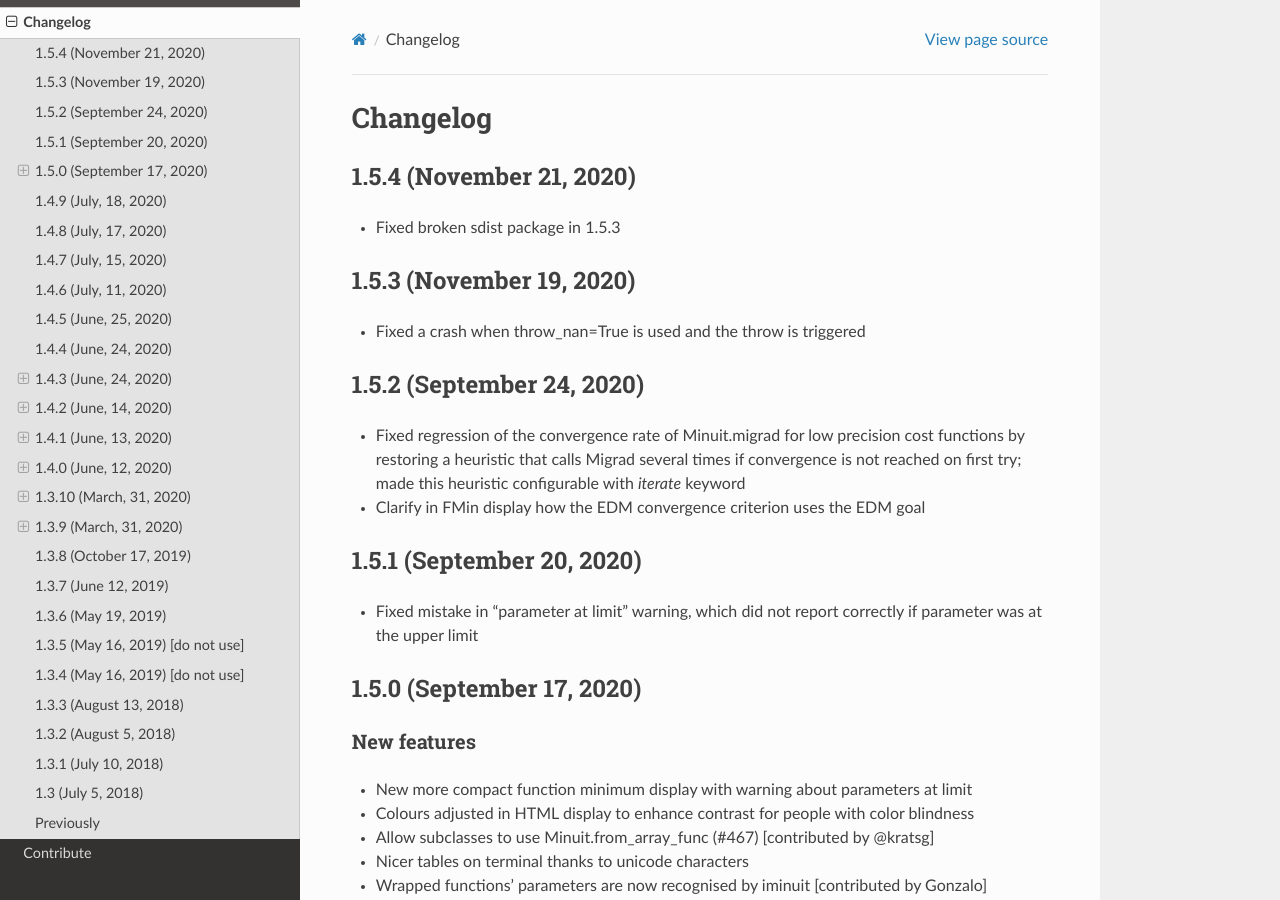
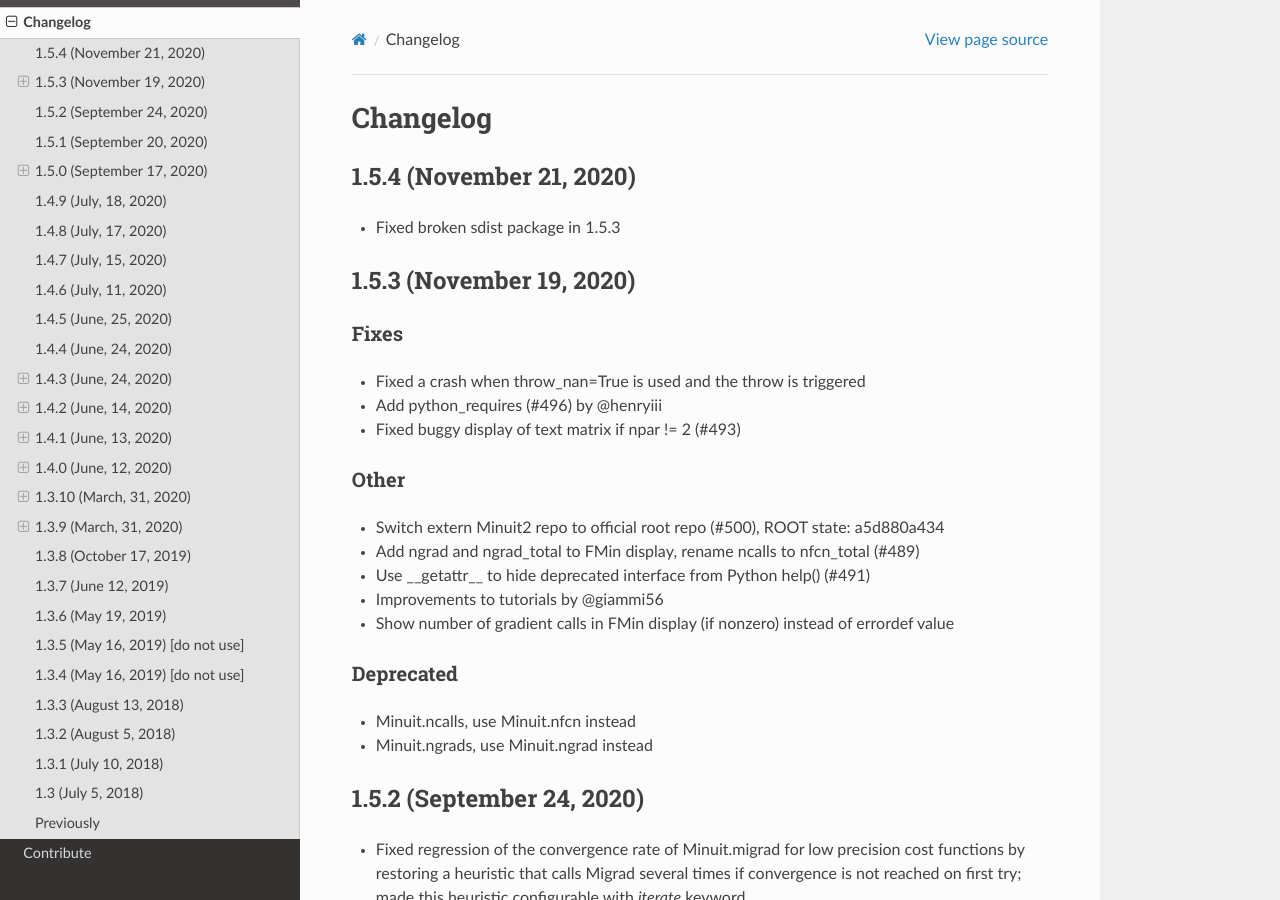
Before and after one commit to scikit-hep/iminuit, a Sphinx documentation site: the page built from doc/changelog.rst, in a window 1280 px wide and 900 px high. Built offline with Sphinx 7.4.7 and the Read the Docs theme 2.0.0, drawn with Linux system fonts in a browser that asks for light colours.

Commit message:
add missing changes in 1.5.3 to changelog

```diff
--- a/doc/changelog.rst
+++ b/doc/changelog.rst
@@ -13,7 +13,24 @@ Changelog
 1.5.3 (November 19, 2020)
 --------------------------
 
+Fixes
+~~~~~
 - Fixed a crash when throw_nan=True is used and the throw is triggered
+- Add python_requires (#496) by @henryiii
+- Fixed buggy display of text matrix if npar != 2 (#493)
+
+Other
+~~~~~
+- Switch extern Minuit2 repo to official root repo (#500), ROOT state: a5d880a434
+- Add ngrad and ngrad_total to FMin display, rename ncalls to nfcn_total (#489)
+- Use __getattr__ to hide deprecated interface from Python help() (#491)
+- Improvements to tutorials by @giammi56
+- Show number of gradient calls in FMin display (if nonzero) instead of errordef value
+
+Deprecated
+~~~~~~~~~~
+- Minuit.ncalls, use Minuit.nfcn instead
+- Minuit.ngrads, use Minuit.ngrad instead
 
 1.5.2 (September 24, 2020)
 --------------------------
```
